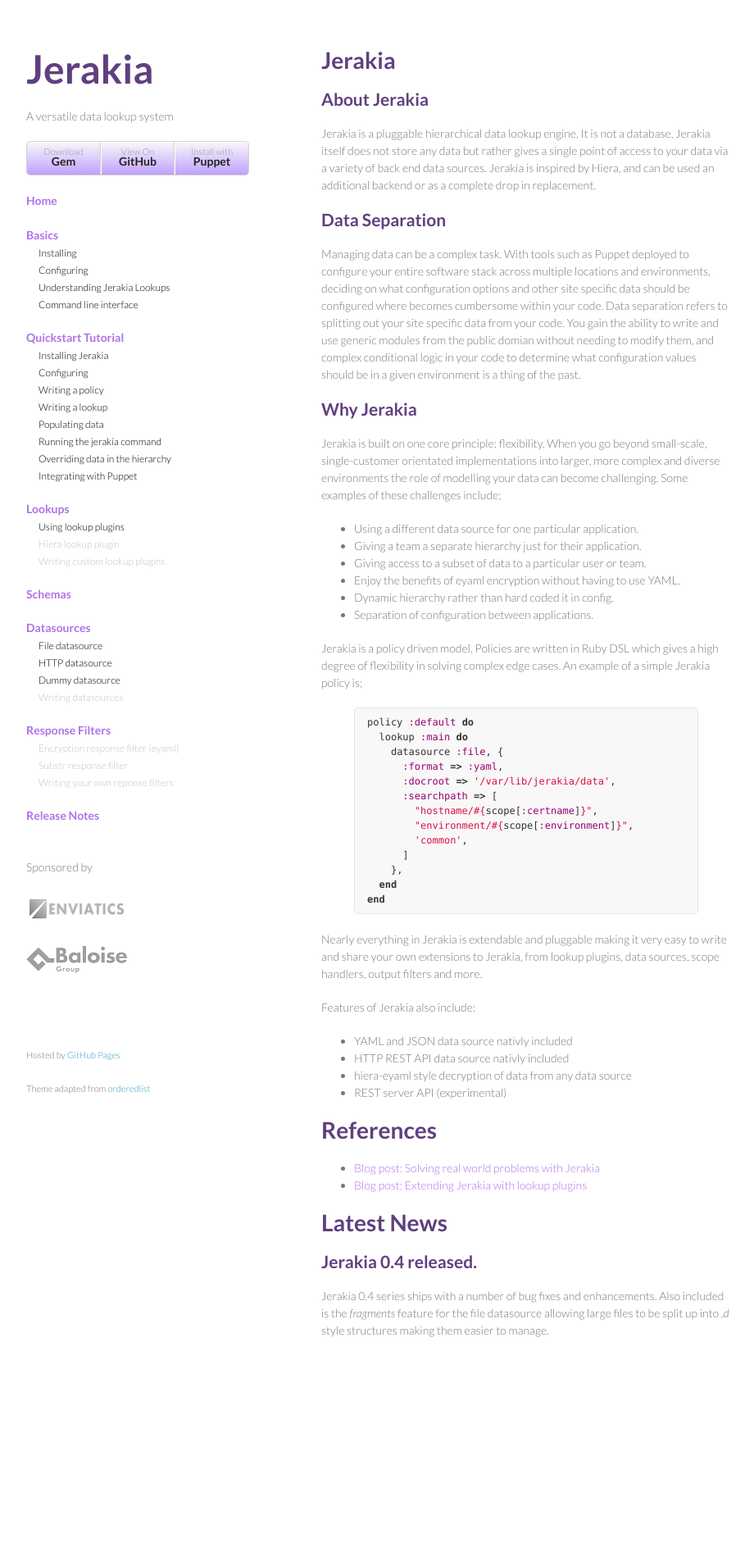
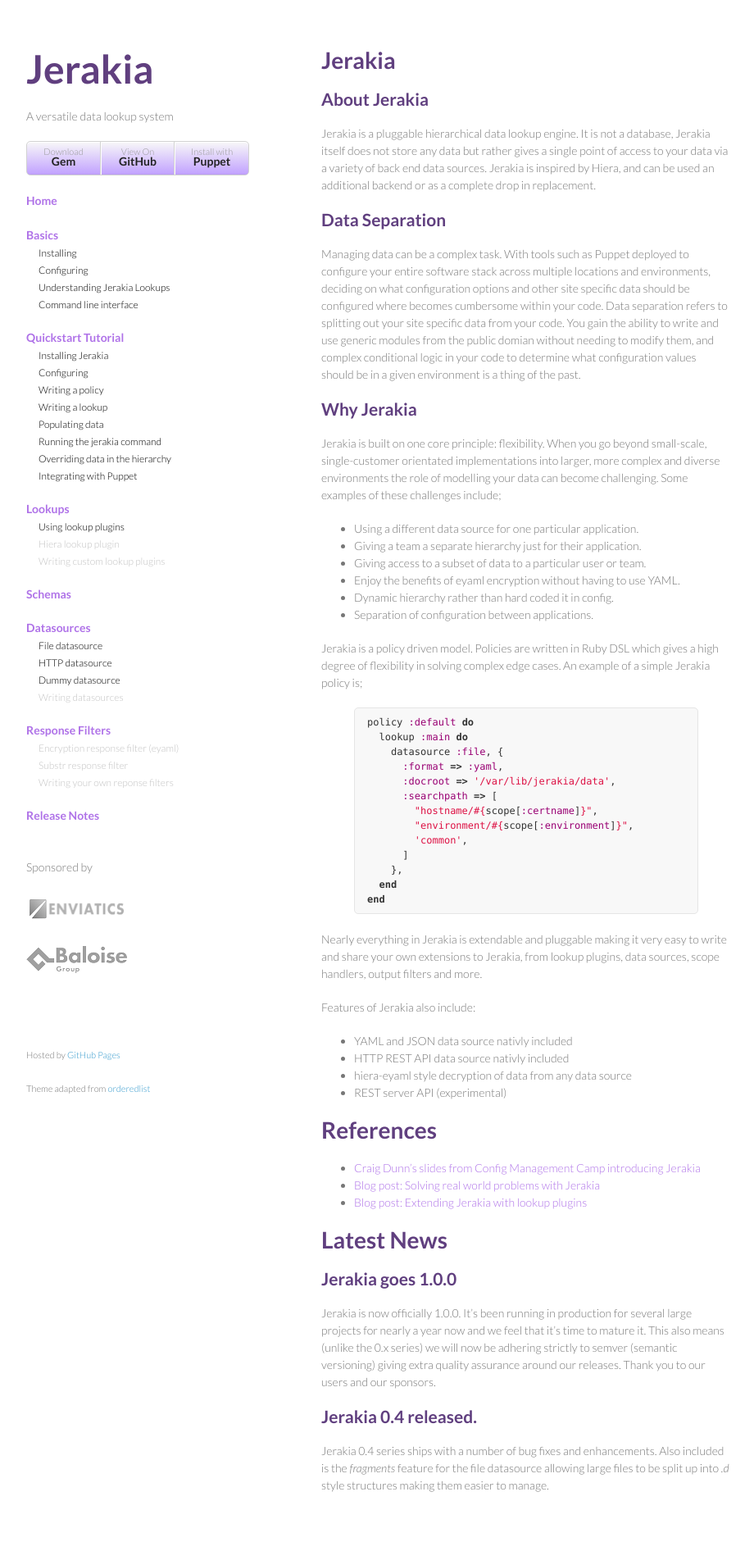
Before and after one commit to jerakia/jerakia, a Jekyll site: the page built from index.md, in a window 1280 px wide. Shown: the whole page at 82% size, without its empty margins (178-1098 px from the left). Built offline with Jekyll 4.4.1, drawn with Linux system fonts in a browser that asks for light colours; Markdown is read by kramdown in place of the engine named in the settings; before the commit the page ends 1703 px from its top, so only the background shows below that.

```diff
--- a/index.md
+++ b/index.md
@@ -52,9 +52,18 @@ Features of Jerakia also include:
 * REST server API (experimental)
 
 # References
+
+* [Craig Dunn's slides from Config Management Camp introducing Jerakia](http://www.slideshare.net/CraigDunn3/solving-real-world-data-problems-with-jerakia?qid=f858521d-cb0e-41a4-a1ce-cc42accbb726&v=&b=&from_search=1)
 * [Blog post: Solving real world problems with Jerakia](http://www.craigdunn.org/2015/09/solving-real-world-problems-with-jerakia/)
 * [Blog post: Extending Jerakia with lookup plugins](http://www.craigdunn.org/2015/09/extending-jerakia-with-lookup-plugins/)
 
 # Latest News
+
+## Jerakia goes 1.0.0
+
+Jerakia is now officially 1.0.0.  It's been running in production for several large projects for nearly a year now and we feel that it's time to mature it.  This also means (unlike the 0.x series) we will now be adhering strictly to semver (semantic versioning) giving extra quality assurance around our releases.  Thank you to our users and our sponsors.
+
+
 ## Jerakia 0.4 released.
+
 Jerakia 0.4 series ships with a number of bug fixes and enhancements.  Also included is the _fragments_ feature for the file datasource allowing large files to be split up into _.d_ style structures making them easier to manage.
```
